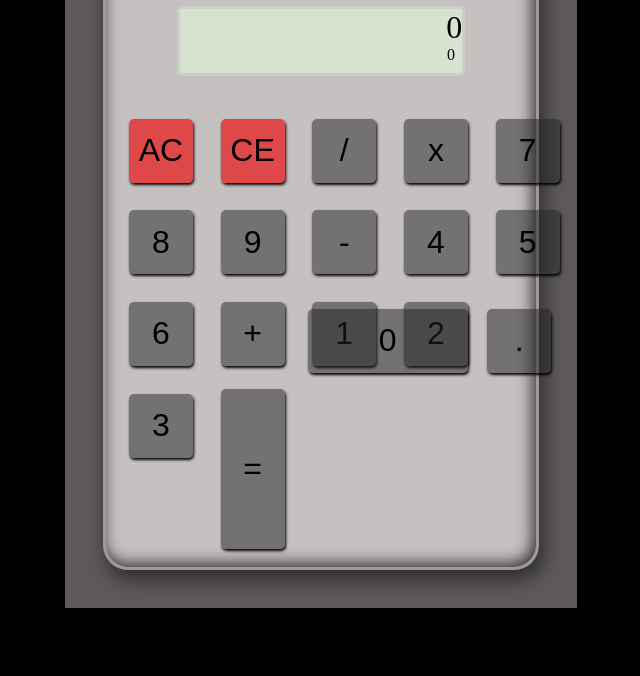
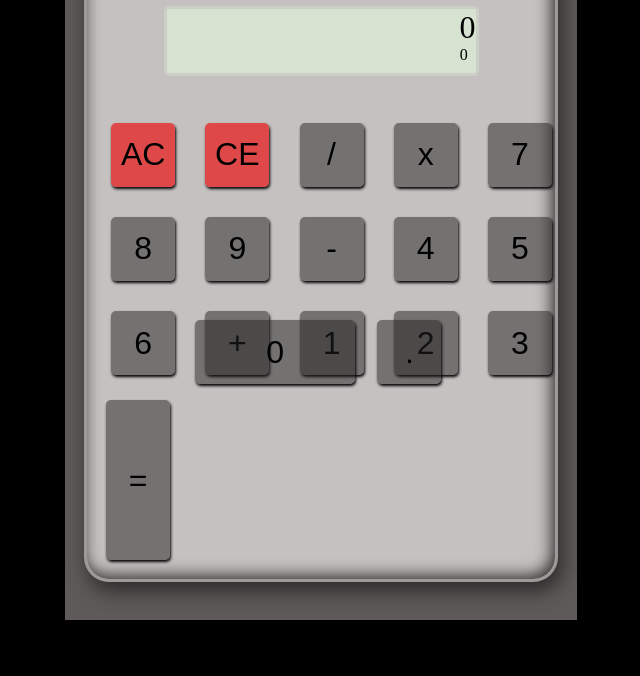
Before and after one commit to ItzhakS/calculator, a plain HTML site: page index.html in a window 1280 px wide. Shown: the part 188-864 px from the top of the page, without its empty margins (319-959 px from the left). Drawn offline with Linux system fonts and the light colour scheme.

Commit message:
calculator width

```diff
--- a/style.css
+++ b/style.css
@@ -9,6 +9,7 @@ html, body {
     background-color: rgba(109, 104, 104, 0.87);
     padding: 3% 3%;
     margin: 5% 30% 5% 30%;
+    min-width: 350px;
 }
 .calculator{
     background-color: rgba(241, 237, 237, 0.7);
@@ -17,8 +18,8 @@ html, body {
     box-shadow: 4px 9px 20px 0 rgb(43, 41, 41) , inset -3px -3px 16px 0px rgb(43, 41, 41) ;
     border-radius: 25px;
     padding: 2%;
+    width: 450px;
     min-width: 330px;
-    max-width: 450px;
     /* margin: 0 auto; */
 }
 .calc-header{
```
